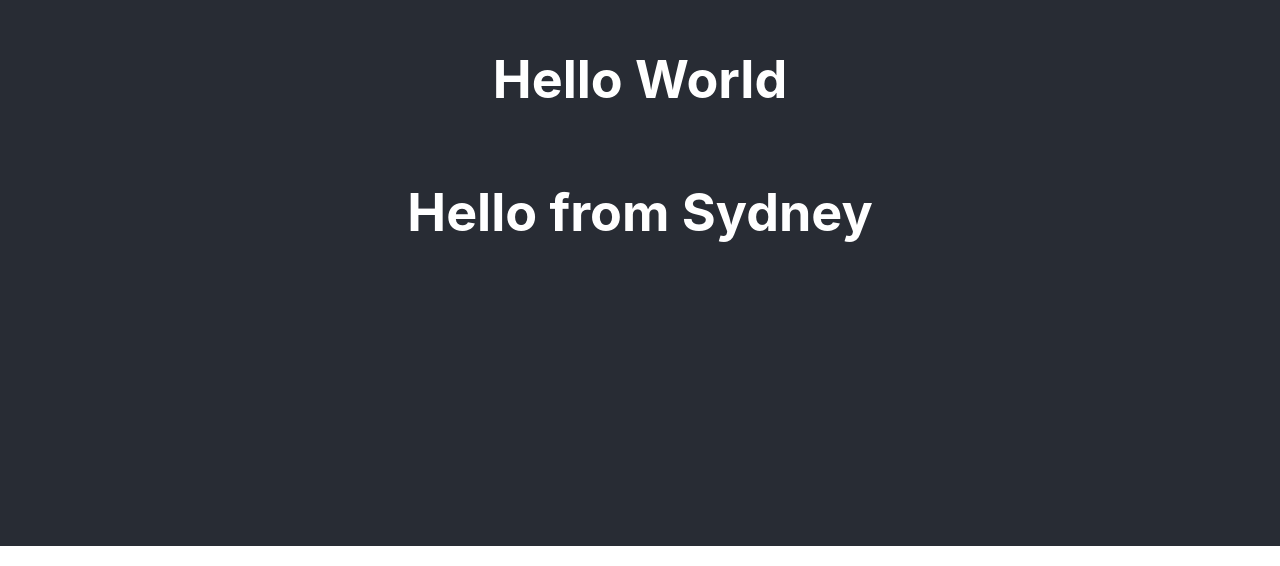
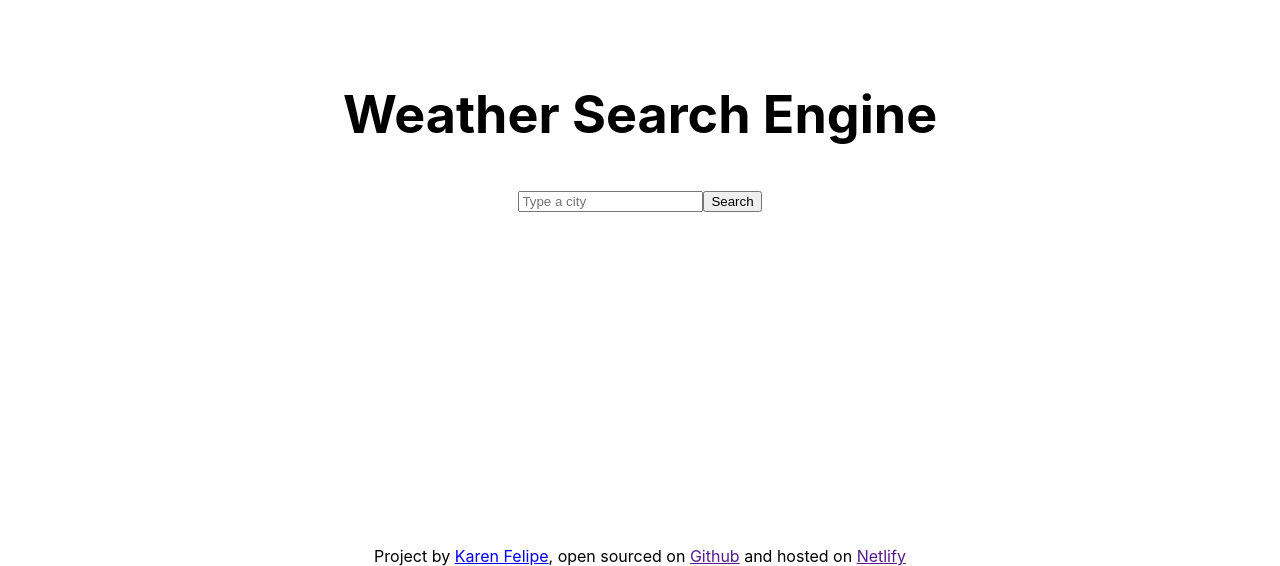
Before and after one commit to KengMagee/codesandbox-react-weather-app, a React (Create React App) app: page / in a window 1280 px wide. Shown: the part 254-820 px from the top of the page. Built offline with nearby package versions, Linux system fonts and the light colour scheme.

Commit message:
added search city input and updated css

```diff
--- a/src/App.css
+++ b/src/App.css
@@ -5,6 +5,9 @@
 .App-logo {
   height: 40vmin;
   pointer-events: none;
+}
+.Weather-input {
+  font-size: 25px;
 }
 
 @media (prefers-reduced-motion: no-preference) {
@@ -14,14 +17,14 @@
 }
 
 .App-header {
-  background-color: #282c34;
+  background-color: white;
   min-height: 100vh;
   display: flex;
   flex-direction: column;
   align-items: center;
   justify-content: center;
   font-size: calc(10px + 2vmin);
-  color: white;
+  color: black;
 }
 
 .App-link {
--- a/src/App.js
+++ b/src/App.js
@@ -5,9 +5,17 @@ function App() {
   return (
     <div className="App">
       <header className="App-header">
-        <h1>Hello World</h1>
+        <h1>Weather Search Engine</h1>
         <Weather />
       </header>
+      <footer>
+        Project by{" "}
+        <a href="https://www.shecodes.io/graduates/102970-karen-felipe">
+          Karen Felipe
+        </a>
+        , open sourced on <a href="">Github</a> and hosted on{" "}
+        <a href="">Netlify</a>
+      </footer>
     </div>
   );
 }
--- a/src/Weather.js
+++ b/src/Weather.js
@@ -1,5 +1,24 @@
-import React from "react";
+import React, { useState } from "react";
+import "./App.css";
 
 export default function Weather() {
-  return <h1>Hello from Sydney</h1>;
+  let [city, setCity] = useState("");
+  let [message, setMessage] = useState("");
+
+  function handleSubmit(event) {
+    event.preventDefault();
+    setMessage(`It is currently 20°C in ${city}`);
+  }
+  function updateCity(event) {
+    setCity(event.target.value);
+  }
+  return (
+    <div>
+      <form className="citySearch" onSubmit={handleSubmit}>
+        <input type="search" placeholder="Type a city" onChange={updateCity} />
+        <input type="submit" value="Search" />
+      </form>
+      <h2>{message}</h2>
+    </div>
+  );
 }
```
